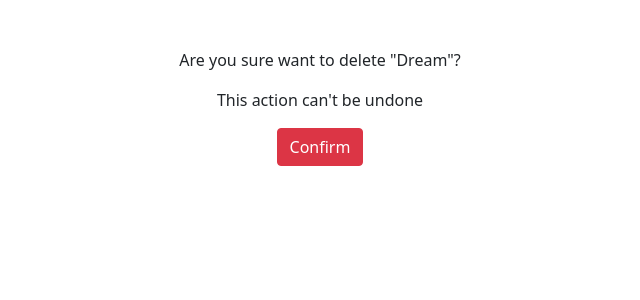
After one commit to AlineHoshino/django_phrases, a Django app: page /smart/notes/3/delete in a window 1280 px wide. The commit adds this page. Shown: the top 300 px of the page, without its empty margins (320-960 px from the left). Run offline with Django 4.2, Linux system fonts and the light colour scheme; data comes from the database, SQL or seed files in the repository; both versions use the stored data as it was after the commit.

Commit message:
feat: route delete

```diff
--- /dev/null
+++ b/notes/templates/notes/notes_delete.html
@@ -0,0 +1,11 @@
+{% extends 'base.html'%}
+
+{% block content %}
+
+<form method="post">{%csrf_token%}
+    <p>Are you sure want to delete "{{notes.title}}"?</p>
+    <p> This action can't be undone</p>
+    <input type="submit" class="btn btn-danger" value="Confirm">
+</form>
+
+{% endblock%}
--- a/notes/templates/notes/notes_detail.html
+++ b/notes/templates/notes/notes_detail.html
@@ -8,4 +8,5 @@
 </div>
 <a href="{%url 'notes.list'%}" class="btn btn-secondary my-5">Back</a>
 <a href="{%url 'notes.update' pk=note.id %}" class="btn btn-secondary">Edit</a>
+<a href="{%url 'notes.delete' pk=note.id %}" class="btn btn-secondary">Delete</a>
 {%endblock%}
--- a/notes/urls.py
+++ b/notes/urls.py
@@ -8,4 +8,5 @@ urlpatterns = [
     path('notes/<int:pk>', views.NotesDetailView.as_view(), name="notes.detail"),
     path('notes/<int:pk>/edit', views.NotesUpdateView.as_view(), name="notes.update"),
     path('notes/new', views.NotesCreateView.as_view(), name="notes.new"),
+    path('notes/<int:pk>/delete', views.NotesDeleteView.as_view(), name="notes.delete"),
 ]
--- a/notes/views.py
+++ b/notes/views.py
@@ -2,9 +2,15 @@ from re import template
 from django.shortcuts import render
 from django.http import Http404
 from django.views.generic import CreateView, DetailView, ListView, UpdateView
+from django.views.generic.edit import DeleteView
 
 from .forms import NotesForm
 from .models import Notes
+
+class NotesDeleteView(DeleteView):
+    model = Notes
+    success_url = '/smart/notes'
+    template_name = 'notes/notes_delete.html'
 
 class NotesUpdateView(UpdateView):
     model = Notes
```
Also changed, not shown: db.sqlite3.
